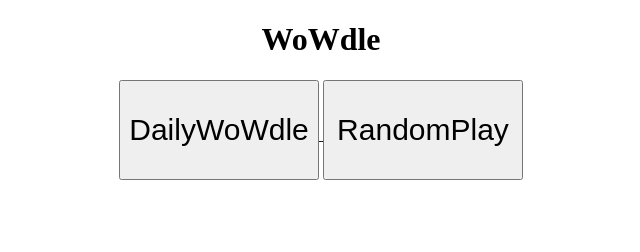
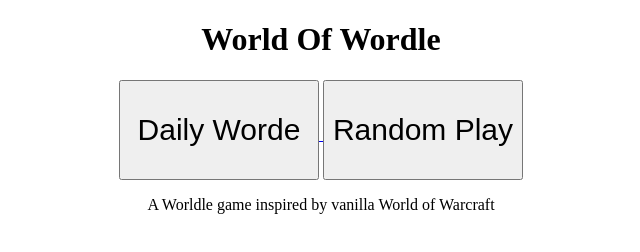
Before and after one commit to Garethwed/Garethed.github.io, a plain HTML site: page index.html in a window 1280 px wide. Shown: the whole page, without its empty margins (319-959 px from the left). Drawn offline with Linux system fonts and the light colour scheme.

Commit message:
added description and title change

```diff
--- a/index.html
+++ b/index.html
@@ -4,19 +4,20 @@
     <meta charset="UTF-8">
     <meta http-equiv="X-UA-Compatible" content="IE=edge">
     <meta name="viewport" content="width=device-width, initial-scale=1.0">
-    <title>WoWdle</title>
+    <title>World Of Wordle</title>
 </head>
 <body>
-    <h1>WoWdle</h1>
+    <h1>World Of Wordle</h1>
     <div class ="buttons">
         <a href="wordle.html">
-            <button id="daily">DailyWoWdle</button>
+            <button id="daily">Daily Worde</button>
         </a>
         <a href="wordle.html">
-            <button id="rand">RandomPlay</button>
+            <button id="rand">Random Play</button>
         </a>
 
     </div>
+    <p>A Worldle game inspired by vanilla World of Warcraft</p>
     <script>
         const dailyBtn = document.getElementById('daily');
         const randBtn = document.getElementById('rand');
```
